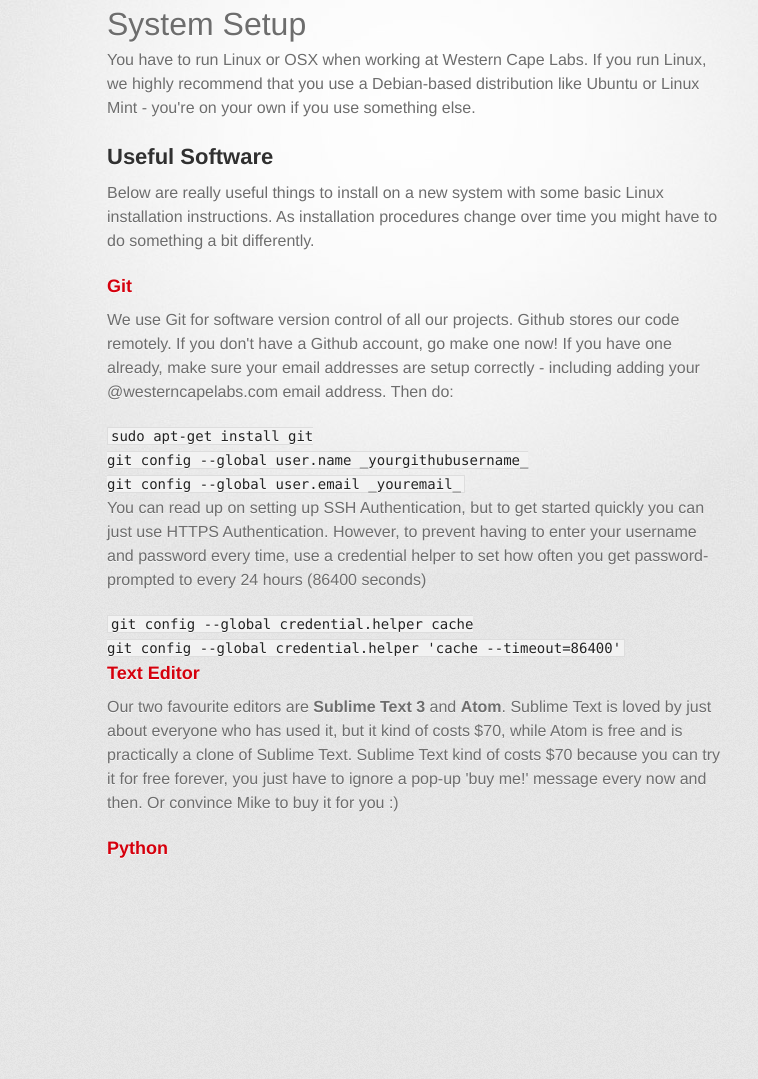
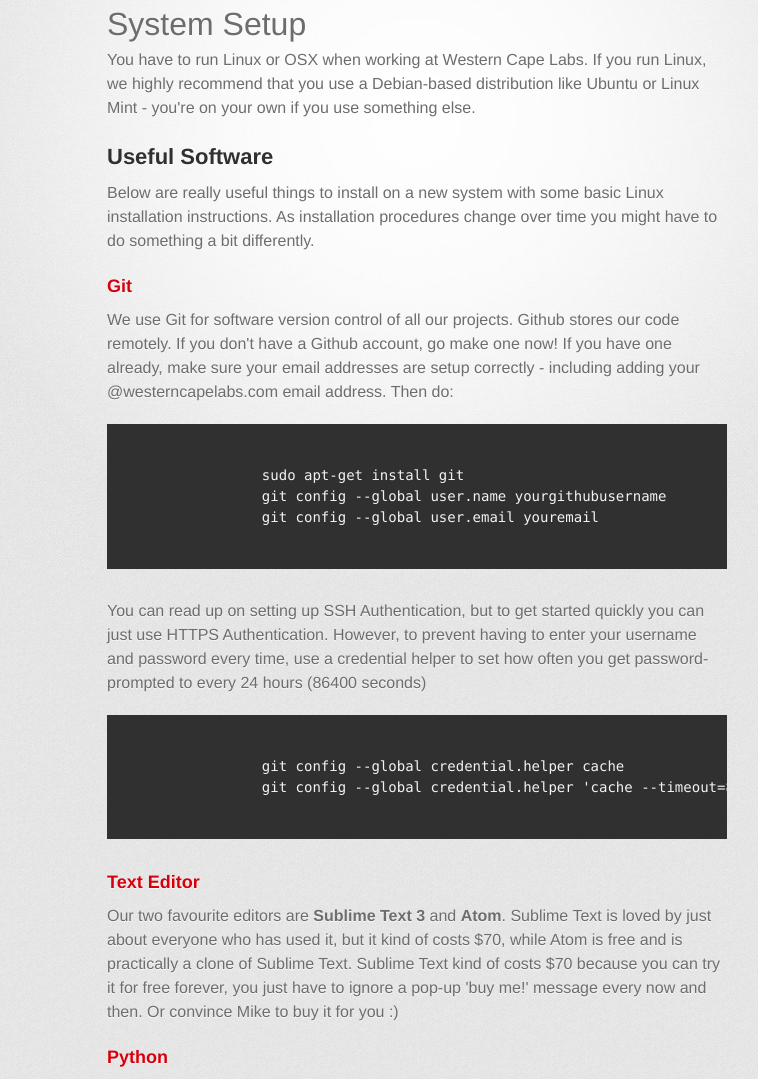
Before and after one commit to westerncapelabs/westerncapelabs.github.io, a Jekyll site: the page built from waysofworking/systemsetup.html, in a window 1280 px wide. Shown: the whole page, without its empty margins (223-981 px from the left). Built offline with Jekyll 4.4.1, drawn with Linux system fonts in a browser that asks for light colours; some web fonts are replaced; Markdown is read by kramdown in place of the engine named in the settings; before the commit the page ends 900 px from its top, so only the background shows below that.

Commit message:
edit code block by adding pre

```diff
--- a/waysofworking/systemsetup.html
+++ b/waysofworking/systemsetup.html
@@ -16,18 +16,18 @@
 
         <p>We use Git for software version control of all our projects. Github stores our code remotely. If you don't have a Github account, go make one now! If you have one already, make sure your email addresses are setup correctly - including adding your @westerncapelabs.com email address. Then do:</p>
 
-            <code>
-                sudo apt-get install git<br>
-                git config --global user.name _yourgithubusername_<br>
-                git config --global user.email _youremail_
-            </code>
+            <pre><code>
+                sudo apt-get install git
+                git config --global user.name yourgithubusername
+                git config --global user.email youremail
+            </code></pre>
 
         <p>You can read up on setting up SSH Authentication, but to get started quickly you can just use HTTPS Authentication. However, to prevent having to enter your username and password every time, use a credential helper to set how often you get password-prompted to every 24 hours (86400 seconds)</p>
 
-            <code>
-                git config --global credential.helper cache<br>
+            <pre><code>
+                git config --global credential.helper cache
                 git config --global credential.helper 'cache --timeout=86400'
-            </code>
+            </code></pre>
 
     <h3>Text Editor</h3>
 
```
